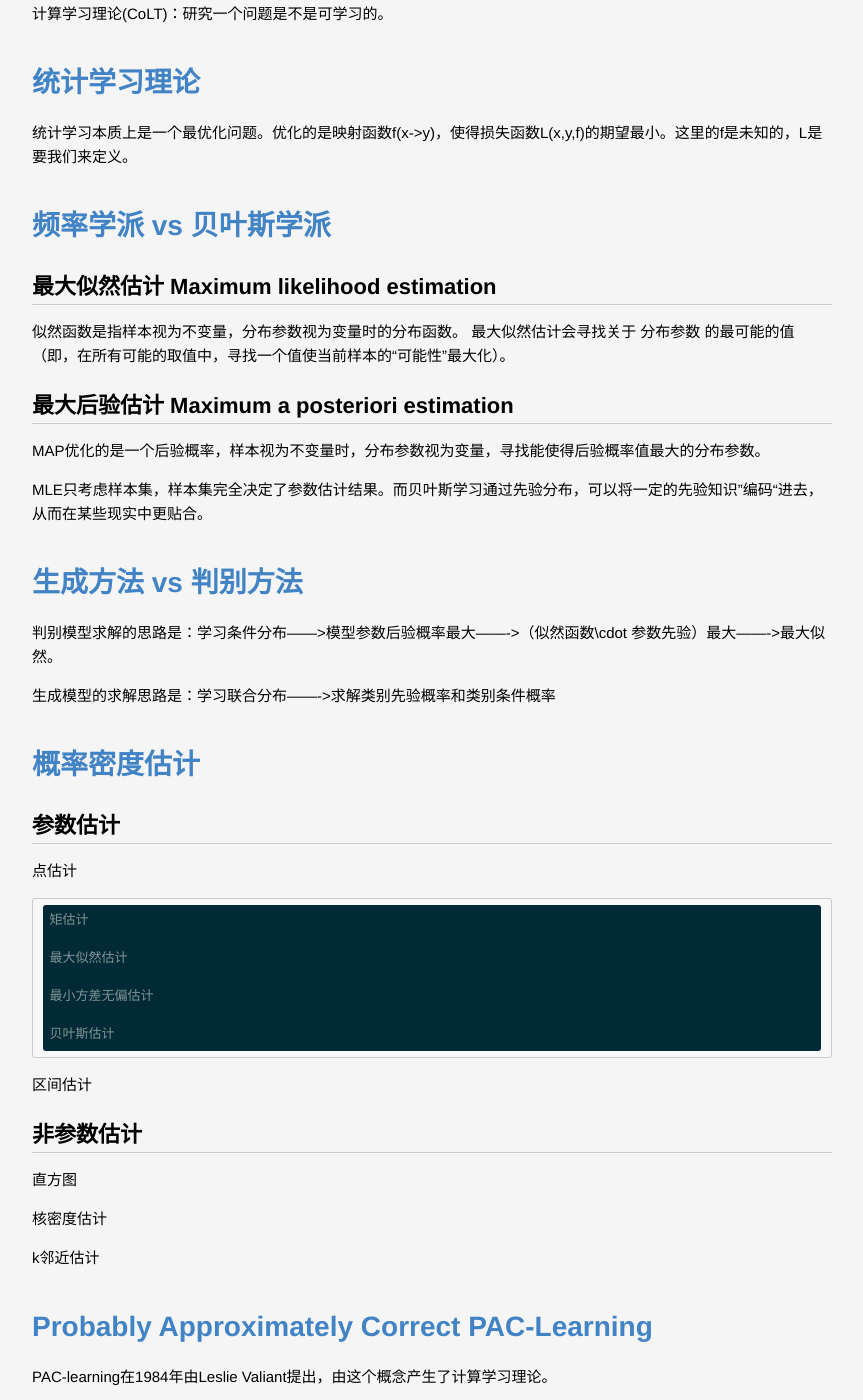
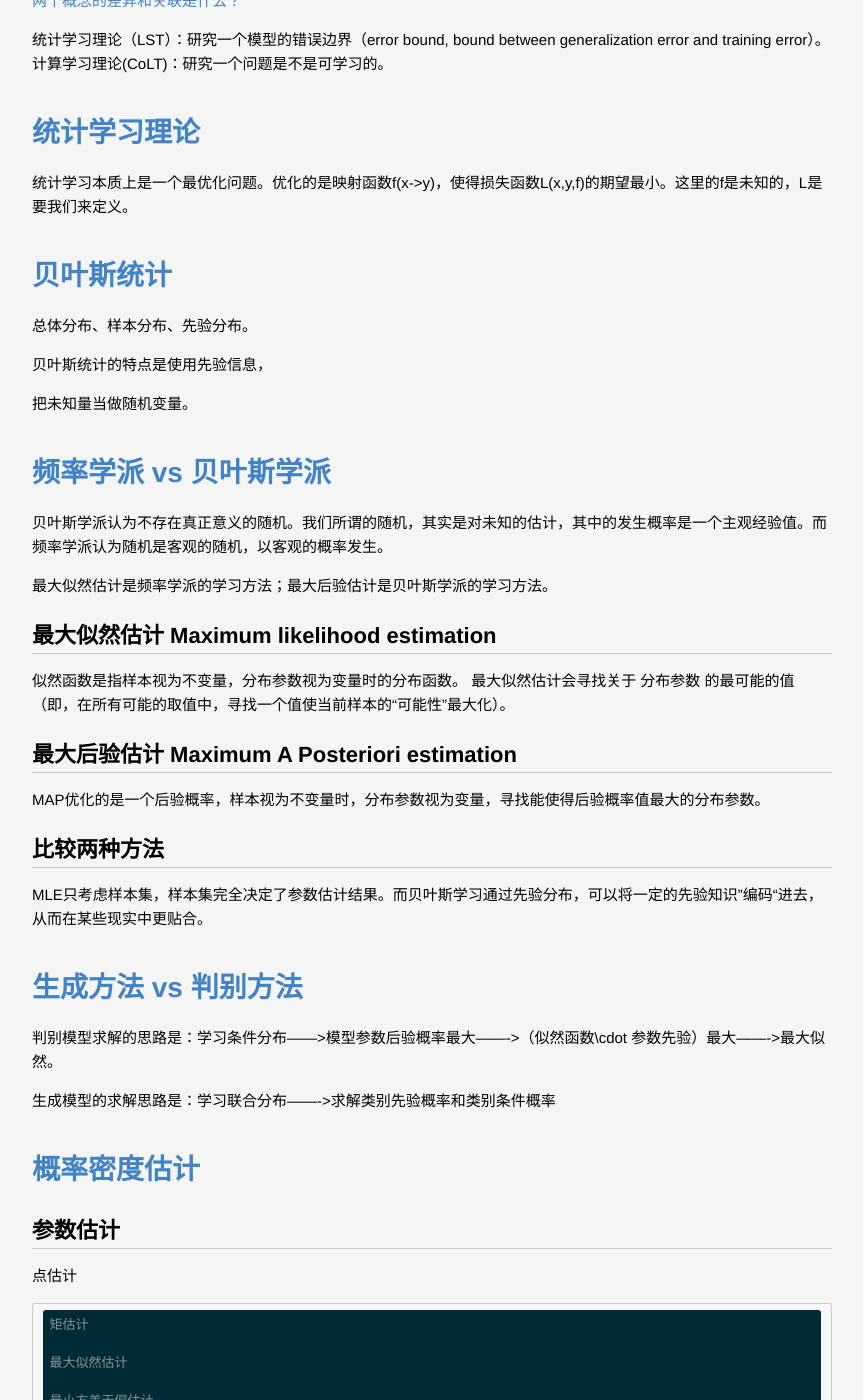
Before and after one commit to lucky521/blog, a Jekyll site: the page built from _posts/ml/2017-08-15-Basic-of-Machine-Learning.markdown, in a window 1280 px wide and 1400 px high, scrolled down 2040 px. Shown: the whole window, without its empty margins (208-1071 px from the left). Built offline with Jekyll 4.4.1, drawn with Linux system fonts in a browser that asks for light colours; some of the changed text lies outside the part shown.

Commit message:
update blog

```diff
--- a/_posts/ml/2017-08-15-Basic-of-Machine-Learning.markdown
+++ b/_posts/ml/2017-08-15-Basic-of-Machine-Learning.markdown
@@ -19,7 +19,7 @@ layout: post
     An Introduction to Computational Learning Theory
 
 
-# probability & statistics 概率vs统计
+# Probability & Statistics 概率vs统计
 
 Induction vs Deduction
 
@@ -50,6 +50,9 @@ probabilistic method or model:
 
 
 
+
+
+
 # Statistical learning theory 统计学习理论 vs Computational learning theory 计算学习理论
 
 [两个概念的差异和关联是什么？](https://www.quora.com/Whats-the-difference-between-statistical-learning-theory-and-computational-learning-theory)
@@ -66,20 +69,37 @@ probabilistic method or model:
 
 
 
+# 贝叶斯统计
+
+总体分布、样本分布、先验分布。
+
+贝叶斯统计的特点是使用先验信息，
+
+把未知量当做随机变量。
+
+
 
 
 # 频率学派 vs 贝叶斯学派
+
+贝叶斯学派认为不存在真正意义的随机。我们所谓的随机，其实是对未知的估计，其中的发生概率是一个主观经验值。而频率学派认为随机是客观的随机，以客观的概率发生。
+
+最大似然估计是频率学派的学习方法；最大后验估计是贝叶斯学派的学习方法。
 
 ## 最大似然估计 Maximum likelihood estimation
 似然函数是指样本视为不变量，分布参数视为变量时的分布函数。
 最大似然估计会寻找关于 分布参数 的最可能的值（即，在所有可能的取值中，寻找一个值使当前样本的“可能性”最大化）。
 
 
-## 最大后验估计 Maximum a posteriori estimation
+## 最大后验估计 Maximum A Posteriori estimation
 MAP优化的是一个后验概率，样本视为不变量时，分布参数视为变量，寻找能使得后验概率值最大的分布参数。
 
+## 比较两种方法
+MLE只考虑样本集，样本集完全决定了参数估计结果。而贝叶斯学习通过先验分布，可以将一定的先验知识”编码“进去，从而在某些现实中更贴合。
 
-MLE只考虑样本集，样本集完全决定了参数估计结果。而贝叶斯学习通过先验分布，可以将一定的先验知识”编码“进去，从而在某些现实中更贴合。
+
+
+
 
 # 生成方法 vs 判别方法
 
--- a/_posts/ml/2018-03-25-boosting.markdown
+++ b/_posts/ml/2018-03-25-boosting.markdown
@@ -42,6 +42,8 @@ Ensemble learning 是结合多个学习器、组合单一分类方法来完成
         https://en.wikipedia.org/wiki/Gradient_boosting
         https://www.ncbi.nlm.nih.gov/pmc/articles/PMC3885826/
 
+
+梯度提升算法是通过对弱预测模型(比如决策树)的集成产生预测模型。
 
 Gradient boosting 主要的思想是，每一次建立模型是在之前建立模型损失函数的梯度下降方向
 
--- a/_posts/ml/2018-10-17-modeling-troubleshooting.markdown
+++ b/_posts/ml/2018-10-17-modeling-troubleshooting.markdown
@@ -76,3 +76,9 @@ categories: [MachineLearning]
 - 偏差低，方差也低。
 
 这是我们最期望的状态。
+
+
+
+## 试试梯度检验
+
+梯度检验是在编写机器学习算法时必备的技术，可以检验所编写的cost函数是否正确。
```
